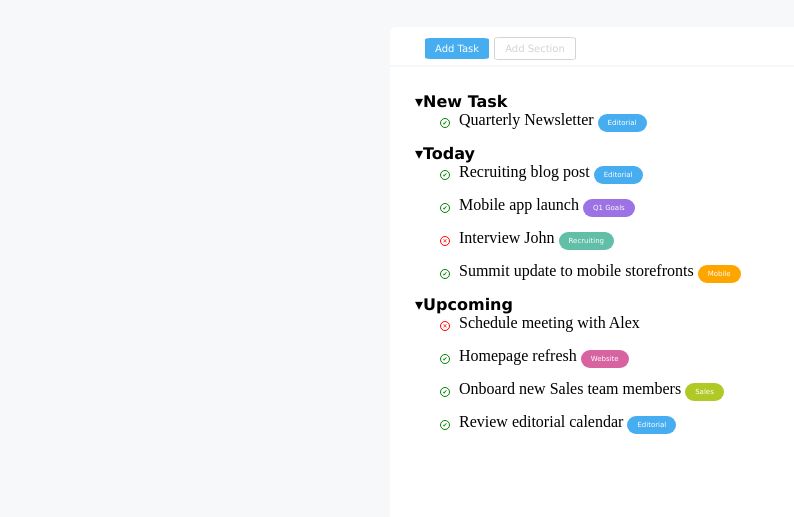
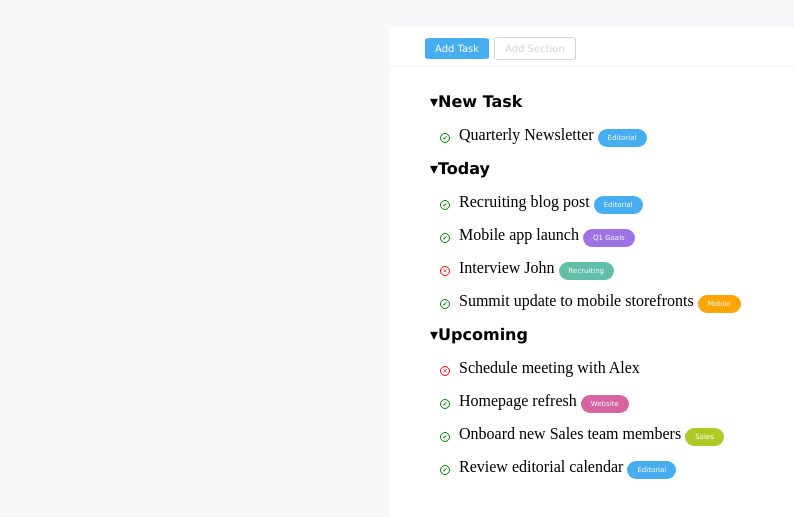
Before and after one commit to dariolaseta/html-css-toboolist, a plain HTML site: page index.html in a window 1280 px wide. Shown: the part 53-570 px from the top of the page, without its empty margins (0-794 px from the left). Drawn offline with Linux system fonts and the light colour scheme.

Commit message:
refactoring

```diff
--- a/css/style.css
+++ b/css/style.css
@@ -6,6 +6,11 @@
 
 ul{
     list-style: none;
+    list-style-type: none;
+}
+
+li{
+    margin: 15px;
 }
 
 body{
@@ -36,7 +41,7 @@ main{
 
 .box{
     width: 500px;
-    height: 800px;
+    height: 500px;
     margin: auto;
     border-radius: 1%;
     background-color: white;
--- a/index.html
+++ b/index.html
@@ -21,7 +21,7 @@
                     <button class="font button2">Add Section</button>
                 </section>
 
-                <section class="task">
+                <section class="new task">
                     <ul>
                         <li class="font"><strong>&#9662;New Task</strong>
                             <li class="task">
```
